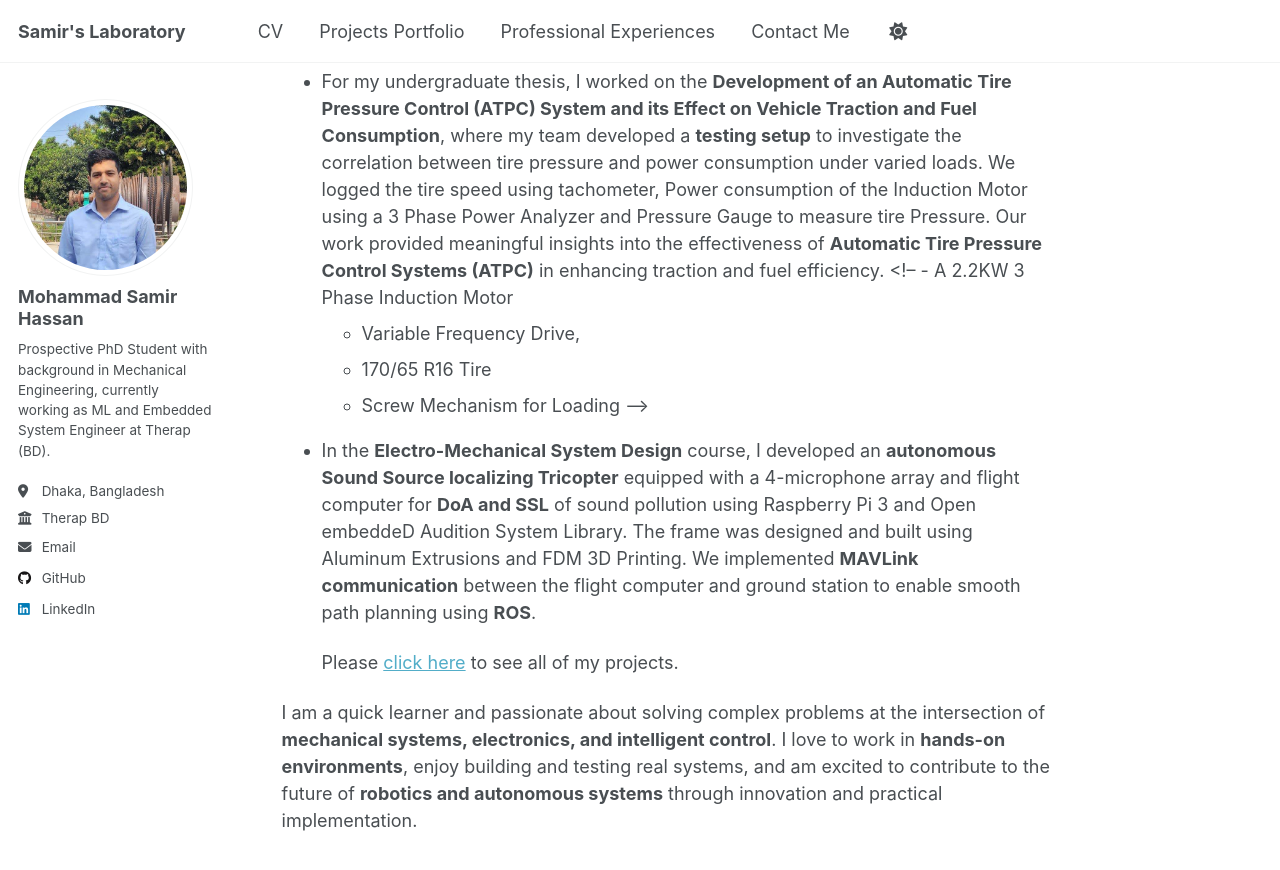
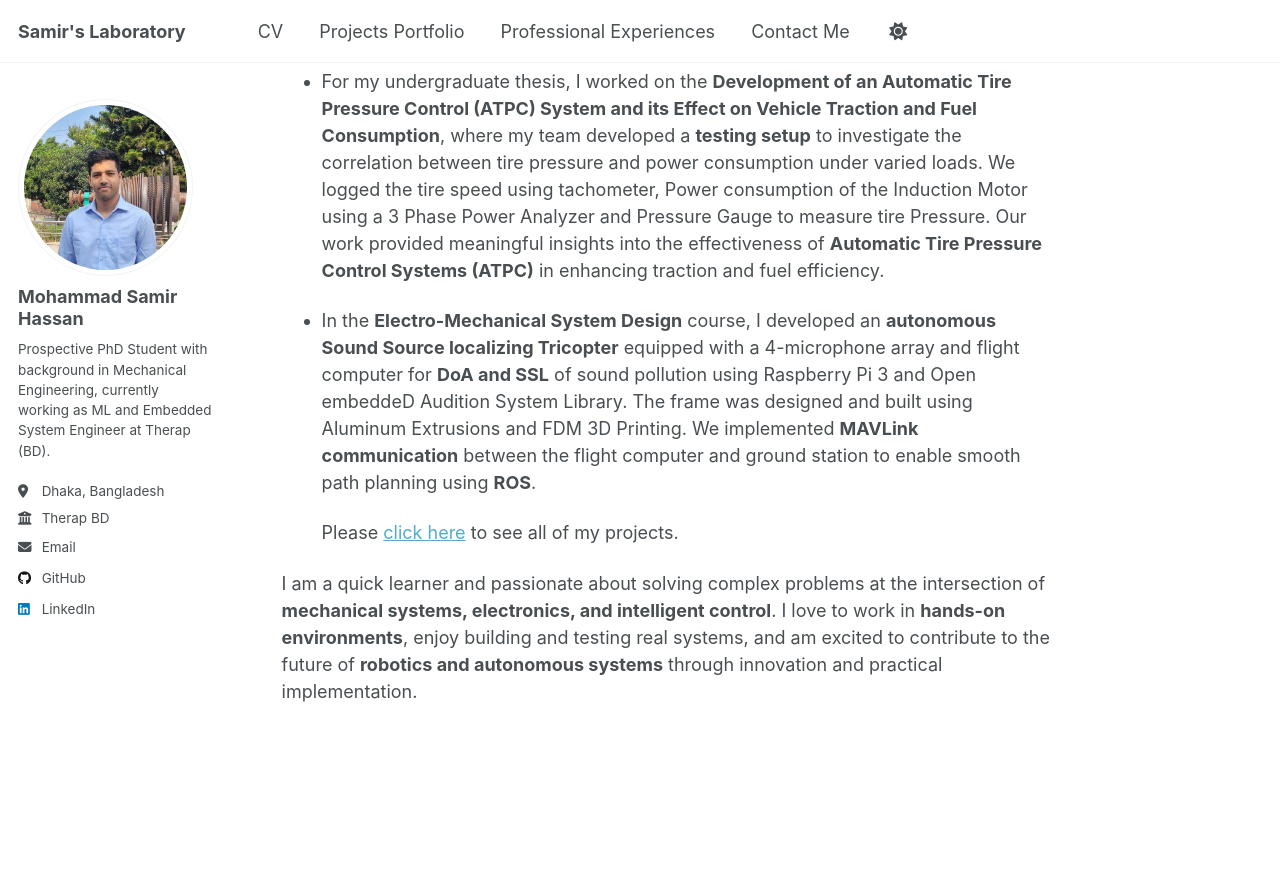
Before and after one commit to samir-101/samir-101.github.io, a Jekyll site: the page built from _pages/about.md, in a window 1280 px wide and 900 px high, scrolled down 1141 px. Shown: the top 870 px of the window. Built offline with Jekyll 4.4.1, drawn with Linux system fonts in a browser that asks for light colours; a script that is not in the unit is left out.

Commit message:
minor fixes

```diff
--- a/_pages/about.md
+++ b/_pages/about.md
@@ -35,17 +35,6 @@ Our team developed an autonomous rover capable of performing complex tasks and p
     - Oversawing the **additive manufacturing (FDM Printing)** of Rover parts
 
 * For my undergraduate thesis, I worked on the **Development of an Automatic Tire Pressure Control (ATPC) System and its Effect on Vehicle Traction and Fuel Consumption**, where my team developed a **testing setup** to investigate the correlation between tire pressure and power consumption under varied loads. We logged the tire speed using tachometer, Power consumption of the Induction Motor using a 3 Phase Power Analyzer and Pressure Gauge to measure tire Pressure. Our work provided meaningful insights into the effectiveness of **Automatic Tire Pressure Control Systems (ATPC)** in enhancing traction and fuel efficiency.
-<!-- ?designed by me made up of  -->
-  <!-- - A 2.2KW 3 Phase Induction Motor
-  - Variable Frequency Drive,
-  - 170/65 R16 Tire
-  - Screw Mechanism for Loading -->
-
-
-
-<!-- For my undergraduate thesis, I worked in the **automobile sector**, where my team developed a **testing setup** that I designed. The setup consisted of a **2.2 kW induction motor**, a **variable frequency drive**, a **170/65 R16 tire**, and a **screw loading mechanism** to study the correlation between **tire pressure and power consumption under different loads**. We recorded tire speed using a **tachometer**, power consumption using a **three-phase power analyzer**, and tire pressure using a **pressure gauge**. Our work provided valuable insights into the effectiveness of **Automatic Tire Pressure Control Systems (ATPC)** in improving traction and fuel efficiency. -->
-
-
 
 * In the **Electro-Mechanical System Design** course, I developed an **autonomous Sound Source localizing Tricopter** equipped with a 4-microphone array and flight computer for **DoA and SSL** of sound pollution using Raspberry Pi 3 and Open embeddeD Audition System Library. The frame was designed and built using Aluminum Extrusions and FDM 3D Printing. We implemented **MAVLink communication** between the flight computer and ground station to enable smooth path planning using **ROS**.
 
```
